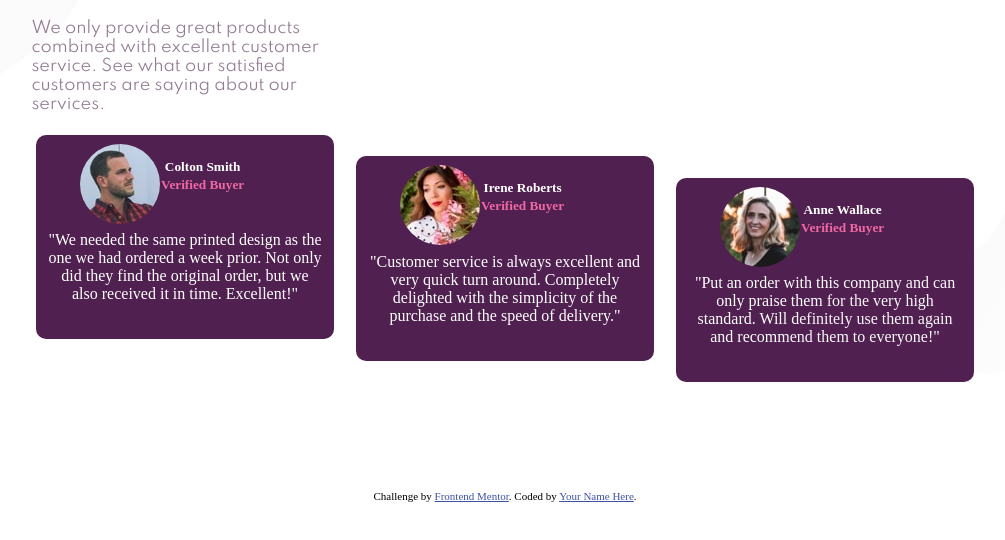
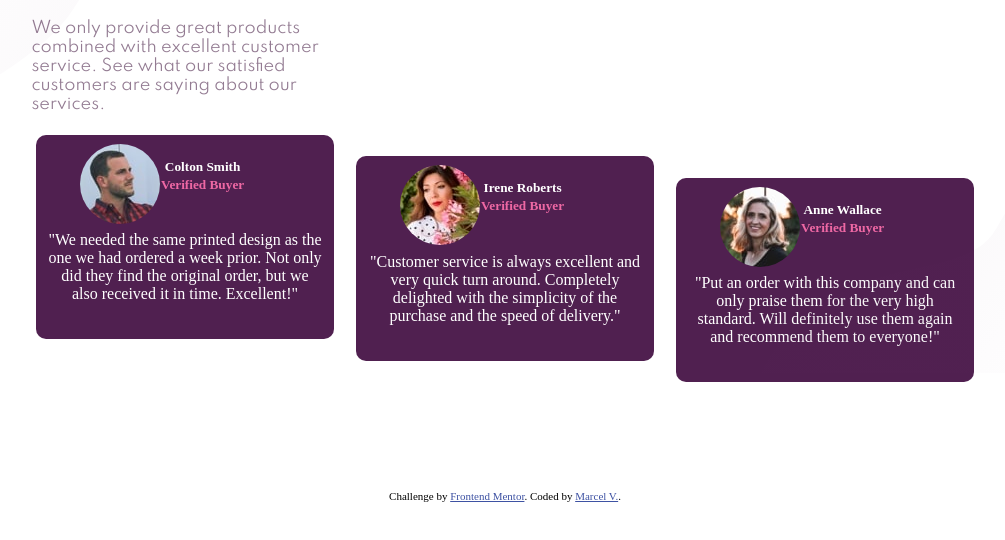
Before and after one commit to mvelkelly/social-proof-section-master, a plain HTML site: page index.html in a window 1280 px wide. Shown: the part 240-780 px from the top of the page, without its empty margins (135-1140 px from the left). Drawn offline with Linux system fonts and the light colour scheme.

Commit message:
update footer

```diff
--- a/index.html
+++ b/index.html
@@ -96,7 +96,7 @@
           Challenge by
           <a href="https://www.frontendmentor.io?ref=challenge" target="_blank"
             >Frontend Mentor</a
-          >. Coded by <a href="#">Your Name Here</a>.
+          >. Coded by <a href="#">Marcel V.</a>.
         </div>
 
   </body>
```
